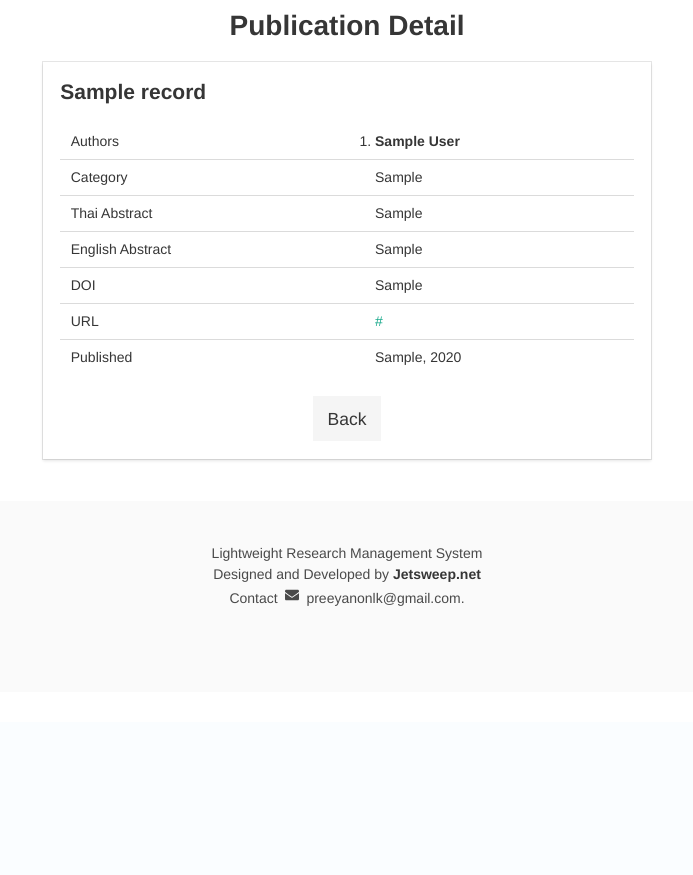
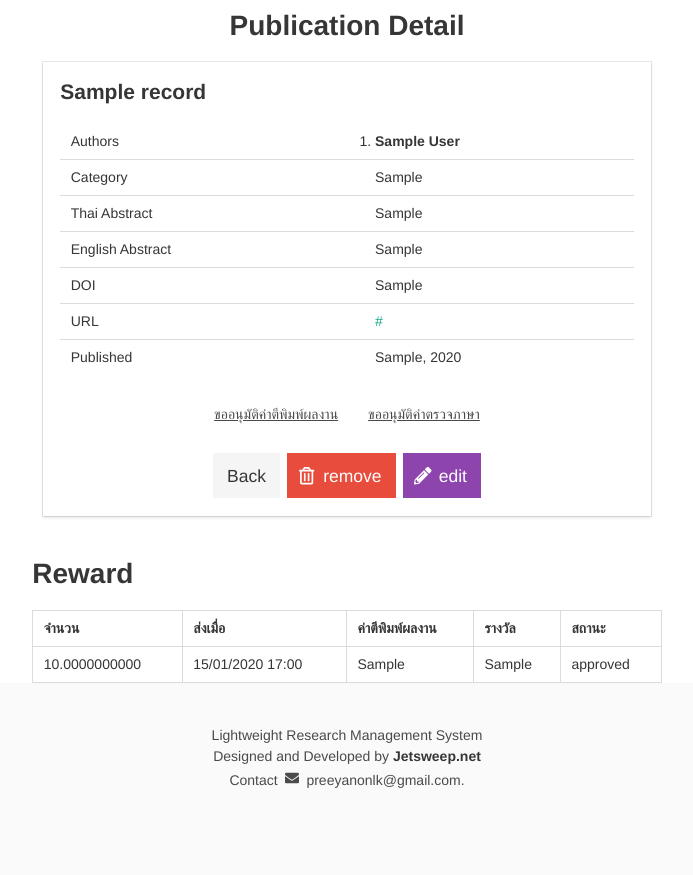
Before and after one commit to likit/stin-research-is, a Flask app: page /researcher/pubs/1 in a window 1280 px wide. Shown: the part 78-953 px from the top of the page, without its empty margins (293-986 px from the left). Before the commit the page ends 684 px from the top, so only its background shows below. Run offline with Flask 2, Linux system fonts and the light colour scheme; a user stored in the database is signed in; tables that the repository leaves empty hold one stand-in row (values such as "Sample post"); parts of the project's set-up code (start-up, migrations or seed data) failed here and were passed over; some libraries are stand-ins or nearby versions; some web fonts are replaced.

Commit message:
added creator field to the publication model
added view and page for adding a pub reward request for a publication

```diff
--- a/erm/app/project/models.py
+++ b/erm/app/project/models.py
@@ -702,6 +702,8 @@ class ProjectPublication(db.Model):
                                                                     ('บทความวิจัย',
                                                                      'บทความวิชาการหรือบทความปริทัศน์'
                                                                      )]})
+    creator_id = db.Column(db.ForeignKey('users.id'))
+    creator = db.relationship(User)
 
     @property
     def authors_list(self):
--- a/erm/app/researcher/views.py
+++ b/erm/app/researcher/views.py
@@ -12,10 +12,10 @@ from app import db
 from . import researcher_bp as researcher
 from app.project.models import (ProjectPublication,
                                 ProjectPublicationAuthor,
-                                ProjectPublicationJournal)
+                                ProjectPublicationJournal, ProjectPublishedReward)
 from app.project.forms import (ProjectPublicationForm,
                                ProjectJournalForm,
-                               ProjectPublicationAuthorForm)
+                               ProjectPublicationAuthorForm, ProjectPublishedRewardForm)
 from pydrive.auth import ServiceAccountCredentials, GoogleAuth
 from pydrive.drive import GoogleDrive
 
@@ -153,6 +153,7 @@ def add_pub():
             author = ProjectPublicationAuthor()
             author.user = current_user
             new_pub.authors.append(author)
+            new_pub.creator = current_user
             db.session.add(author)
             db.session.add(new_pub)
             db.session.commit()
@@ -295,3 +296,33 @@ def add_development_support():
         for err in form.errors:
             flash('{}'.format(form.errors[err]), 'danger')
     return render_template('researcher/add_development_support.html', form=form)
+
+
+@researcher.route('/pubs/<int:pub_id>/reward-request', methods=['GET', 'POST'])
+@login_required
+def add_pub_reward(pub_id):
+    pub = ProjectPublication.query.get(pub_id)
+    form = ProjectPublishedRewardForm()
+    if request.method == 'POST':
+        if form.validate_on_submit():
+            new_record = ProjectPublishedReward()
+            form.populate_obj(new_record)
+            new_record.pub_id = pub_id
+            new_record.qualification = '|'.join(form.qualification_select.data)
+            new_record.submitted_at = arrow.now(tz='Asia/Bangkok').datetime,
+            if new_record.reward:
+                reward_amt = float(new_record.reward.split()[-2])
+            else:
+                reward_amt = 0.0
+            if new_record.apc:
+                apc_amt = float(new_record.apc.split()[-2])
+            else:
+                apc_amt = 0.0
+            new_record.amount = reward_amt + apc_amt
+            db.session.add(new_record)
+            db.session.commit()
+            flash('Reward/Fee request has been added.', 'success')
+            return redirect(url_for('researcher.show_profile', user_id=current_user.id))
+        else:
+            flash(form.errors, 'danger')
+    return render_template('project/reward_add.html', pub=pub, form=form)
--- a/erm/app/templates/researcher/pub_detail.html
+++ b/erm/app/templates/researcher/pub_detail.html
@@ -59,9 +59,19 @@
                     </tbody>
                 </table>
                 <div class="buttons is-centered">
+                    <a href="{{ url_for('researcher.add_pub_reward', pub_id=pub.id) }}"
+                       class="button is-text">
+                        <span>ขออนุมัติค่าตีพิมพ์ผลงาน</span>
+                    </a>
+                    <a href="{{ url_for('researcher.edit_pub', pub_id=pub.id) }}"
+                       class="button is-text">
+                        <span>ขออนุมัติค่าตรวจภาษา</span>
+                    </a>
+                </div>
+                <div class="buttons is-centered">
                     <a href="{{ url_for('researcher.show_profile', user_id=current_user.id) }}"
                        class="button is-medium is-light">Back</a>
-                    {% if current_user.is_authenticated and current_user==user %}
+                    {% if current_user.is_authenticated and current_user==pub.creator %}
                     <a href="{{ url_for('researcher.remove_pub', pub_id=pub.id) }}"
                        class="button is-danger is-medium">
                         <span class="icon">
@@ -82,4 +92,31 @@
         </div>
     </div>
 </section>
+<section>
+    <div class="columns">
+        <div class="column is-half is-offset-one-quarter">
+            <h1 class="title">Reward</h1>
+            <table class="table is-striped is-bordered is-fullwidth">
+                <thead>
+                <th>จำนวน</th>
+                <th>ส่งเมื่อ</th>
+                <th>ค่าตีพิมพ์ผลงาน</th>
+                <th>รางวัล</th>
+                <th>สถานะ</th>
+                </thead>
+                <tbody>
+                {% for reward in pub.pub_rewards %}
+                <tr>
+                    <td>{{ reward.amount }}</td>
+                    <td>{{ reward.submitted_at|localdatetime }}</td>
+                    <td>{{ reward.apc }}</td>
+                    <td>{{ reward.reward }}</td>
+                    <td>{{ reward.status }}</td>
+                </tr>
+                {% endfor %}
+                </tbody>
+            </table>
+        </div>
+    </div>
+</section>
 {% endblock %}
```
Also changed, not shown: erm/migrations/versions/252c5f80b982_added_creator_id_to_the_publication_.py (added, +30 -0 lines).
